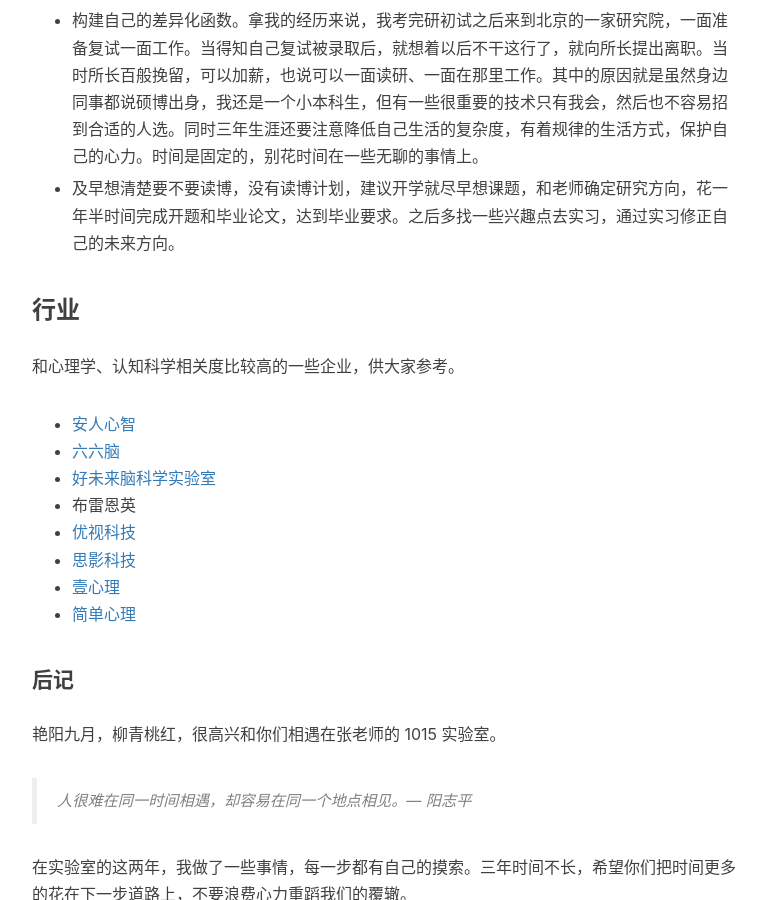
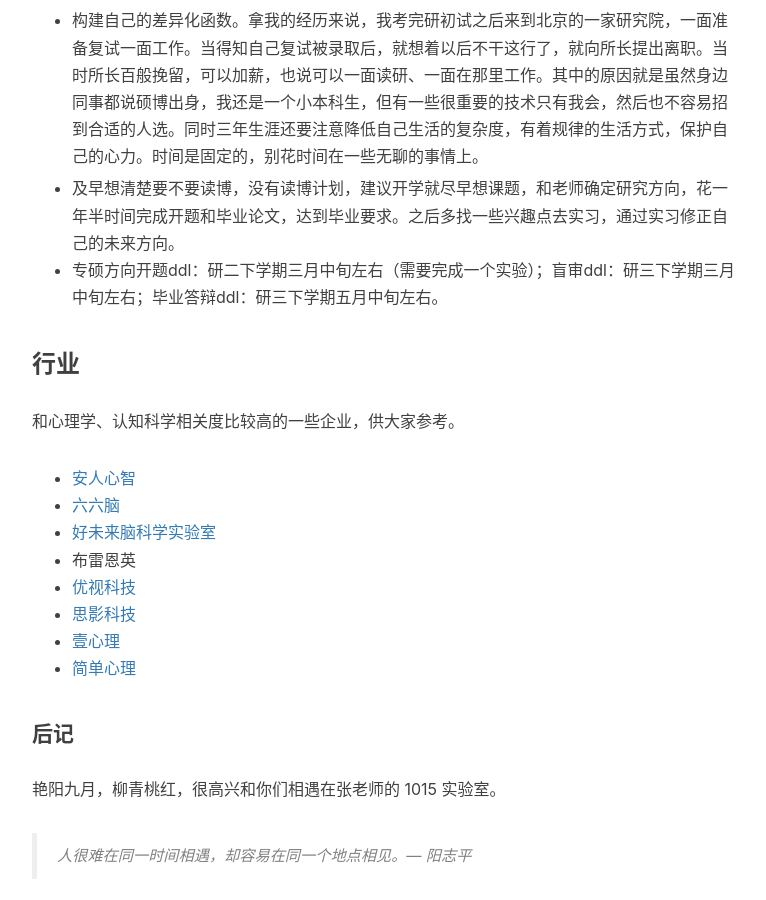
Before and after one commit to zapp926/blog, a Jekyll site: the page built from _posts/2019-01-06-1015-manual.md, in a window 1280 px wide and 900 px high, scrolled down 6269 px. Shown: the whole window, without its empty margins (233-999 px from the left). Built offline with Jekyll 4.4.1, drawn with Linux system fonts in a browser that asks for light colours; nearby versions of some CDN libraries; comment, search, counter and statistics services are not loaded.

Commit message:
change it

```diff
--- a/_posts/2019-01-06-1015-manual.md
+++ b/_posts/2019-01-06-1015-manual.md
@@ -152,6 +152,7 @@ tags:
 * 构建自己的差异化函数。拿我的经历来说，我考完研初试之后来到北京的一家研究院，一面准备复试一面工作。当得知自己复试被录取后，就想着以后不干这行了，就向所长提出离职。当时所长百般挽留，可以加薪，也说可以一面读研、一面在那里工作。其中的原因就是虽然身边同事都说硕博出身，我还是一个小本科生，但有一些很重要的技术只有我会，然后也不容易招到合适的人选。同时三年生涯还要注意降低自己生活的复杂度，有着规律的生活方式，保护自己的心力。时间是固定的，别花时间在一些无聊的事情上。
 
 * 及早想清楚要不要读博，没有读博计划，建议开学就尽早想课题，和老师确定研究方向，花一年半时间完成开题和毕业论文，达到毕业要求。之后多找一些兴趣点去实习，通过实习修正自己的未来方向。
+* 专硕方向开题ddl：研二下学期三月中旬左右（需要完成一个实验）；盲审ddl：研三下学期三月中旬左右；毕业答辩ddl：研三下学期五月中旬左右。
 
 ### 行业
 和心理学、认知科学相关度比较高的一些企业，供大家参考。
```
